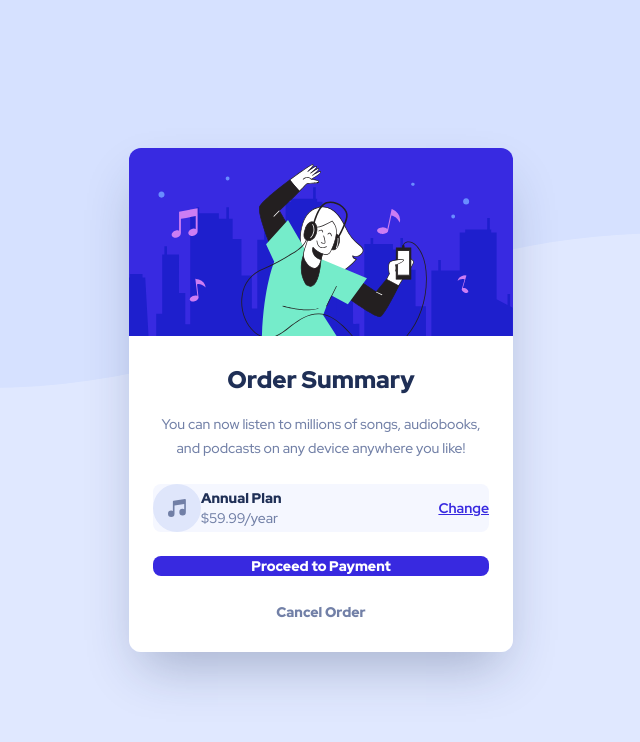
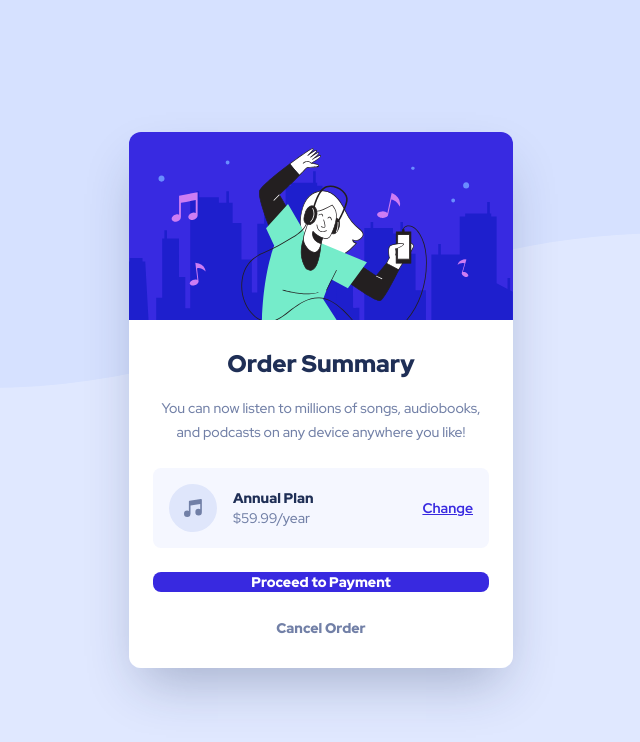
Before and after one commit to StephenYu2018/order-summary-component-main, a website: page index.html in a window 1280 px wide. Shown: the whole page, without its empty margins (319-959 px from the left). Drawn offline with Linux system fonts and the light colour scheme.

Commit message:
apply padding and space to plan

```diff
--- a/index.html
+++ b/index.html
@@ -39,9 +39,10 @@
           </p>
         </div>
 
-        <div class="bg-very-pale-blue flex flex-row justify-between rounded-lg">
+        <div class="bg-very-pale-blue flex flex-row justify-between rounded-lg
+        p-4">
 
-          <div class="flex flex-row">
+          <div class="flex flex-row space-x-4">
             <img alt="music note icon" src="./images/icon-music.svg">
 
             <div class="flex flex-col justify-center">
```
Also changed, not shown: dist/styles.css.
